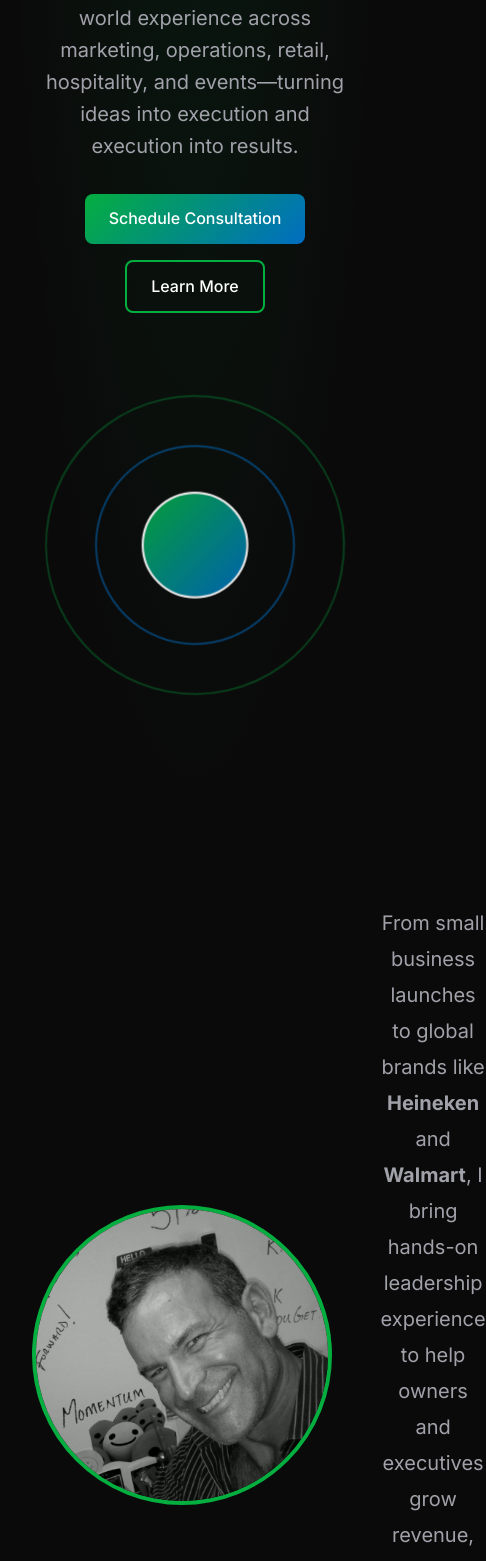
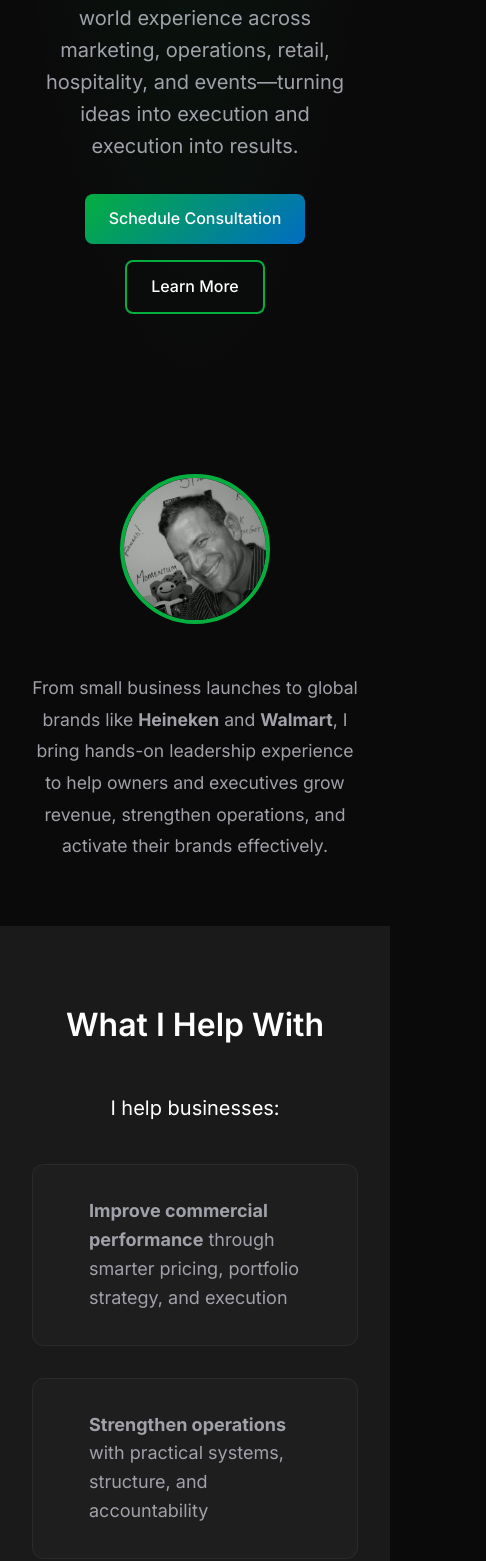
Before and after one commit to JacksonLeone/greenspring-website, a Next.js app: page / in a window 390 px wide. Shown: the part 434-1995 px from the top of the page, 486 px wide, since content can reach past the window. Built offline with nearby package versions, Linux system fonts and the light colour scheme.

Commit message:
Fixed main page mobile issues

```diff
--- a/src/components/Footer.tsx
+++ b/src/components/Footer.tsx
@@ -8,7 +8,7 @@ export default function Footer() {
       <div className="container">
         <div className="footer-content">
           <div className="footer-logo">
-            <img src={getImagePath('images/GS Studio.png')} alt="GreenSpring Logo" className="logo-with-text" />
+            <img src={getImagePath('images/greenspring-studio-logo.png')} alt="GreenSpring Logo" className="logo-with-text" />
           </div>
           <div className="footer-links">
             <div className="footer-column">
@@ -32,7 +32,7 @@ export default function Footer() {
           </div>
         </div>
         <div className="footer-bottom">
-          <p>&copy; 2026 GreenSpring Brand • Place • Experience • Strategy.</p>
+          <p>&copy; 2026 GreenSpring Studio - Brand • Concept • Experience • Commercial Strategy</p>
         </div>
       </div>
     </footer>
--- a/src/pages/index.tsx
+++ b/src/pages/index.tsx
@@ -31,12 +31,8 @@ export default function Home() {
       <section className="intro-section">
         <div className="container">
           <div className="intro-grid">
-            <div className="intro-image">
-              <img src={getImagePath('images/john-leone-linkedin.jpeg')} alt="John Leone - GreenSpring Founder" className="profile-image" />
-            </div>
-            <div className="intro-content">
-              <p className="intro-lead">From small business launches to global brands like <strong>Heineken</strong> and <strong>Walmart</strong>, I bring hands-on leadership experience to help owners and executives grow revenue, strengthen operations, and activate their brands effectively.</p>
-            </div>
+            <img src={getImagePath('images/john-leone-linkedin.jpeg')} alt="John Leone - GreenSpring Founder" className="profile-image" />
+            <p className="intro-lead">From small business launches to global brands like <strong>Heineken</strong> and <strong>Walmart</strong>, I bring hands-on leadership experience to help owners and executives grow revenue, strengthen operations, and activate their brands effectively.</p>
           </div>
         </div>
       </section>
--- a/src/styles/main.css
+++ b/src/styles/main.css
@@ -515,13 +515,19 @@ h4 { font-size: var(--font-size-2xl); }
     margin-bottom: 2rem;
 }
 
+.footer-logo {
+    display: flex;
+    flex-direction: column;
+    align-items: center;
+}
+
 .footer-logo .logo {
-    height: 40px;
+    height: 50px;
     margin-bottom: 1rem;
 }
 
 .footer-logo .logo-with-text {
-    max-width: 250px;
+    max-width: 185px;
     height: auto;
     margin-bottom: 1rem;
 }
@@ -2020,6 +2026,10 @@ h4 { font-size: var(--font-size-2xl); }
         gap: 2rem;
     }
 
+    .hero-visual {
+        display: none;
+    }
+
     .about-grid {
         grid-template-columns: 1fr;
         text-align: center;
@@ -2121,10 +2131,33 @@ h4 { font-size: var(--font-size-2xl); }
     }
 
     /* Home page sections - responsive */
+    .intro-section {
+        padding: 2.5rem 0;
+    }
+
     .intro-grid {
-        grid-template-columns: 1fr;
+        display: grid !important;
+        grid-template-columns: 1fr !important;
+        gap: 1.5rem;
         text-align: center;
-        gap: 2rem;
+        justify-items: center;
+        align-items: start;
+    }
+
+    .profile-image {
+        width: 150px !important;
+        height: 150px !important;
+        object-fit: cover;
+        border-radius: 50%;
+        display: block;
+    }
+
+    .intro-lead {
+        font-size: 1.1rem !important;
+        line-height: 1.7;
+        text-align: center;
+        margin: 0;
+        width: 100%;
     }
 
     .help-grid {
@@ -2132,7 +2165,24 @@ h4 { font-size: var(--font-size-2xl); }
     }
 
     .how-steps {
-        grid-template-columns: 1fr;
+        display: flex !important;
+        flex-direction: column;
+        gap: 1rem;
+    }
+
+    .how-step {
+        display: block;
+    }
+
+    .step-number {
+        font-size: var(--font-size-2xl);
+        min-width: 50px;
+        margin-bottom: 0;
+        flex-shrink: 0;
+    }
+
+    .how-step p {
+        font-size: 1rem;
     }
 
     .who-grid {
@@ -2143,6 +2193,13 @@ h4 { font-size: var(--font-size-2xl); }
     .why-intro {
         font-size: var(--font-size-lg);
     }
+
+    .footer-logo .logo-with-text {
+    max-width: 300px;
+    height: auto;
+    margin-bottom: 1rem;
+    align-self: center;
+}
 }
 
 /* ============================================
@@ -2162,14 +2219,10 @@ h4 { font-size: var(--font-size-2xl); }
     align-items: center;
 }
 
-.intro-image {
-    display: flex;
-    justify-content: center;
-}
-
-.intro-content {
-    display: flex;
-    align-items: center;
+.profile-image {
+    width: 100%;
+    height: auto;
+    border-radius: 50%;
 }
 
 .intro-lead {
```
Also changed, not shown: public/images/greenspring-studio-logo.png (added).
